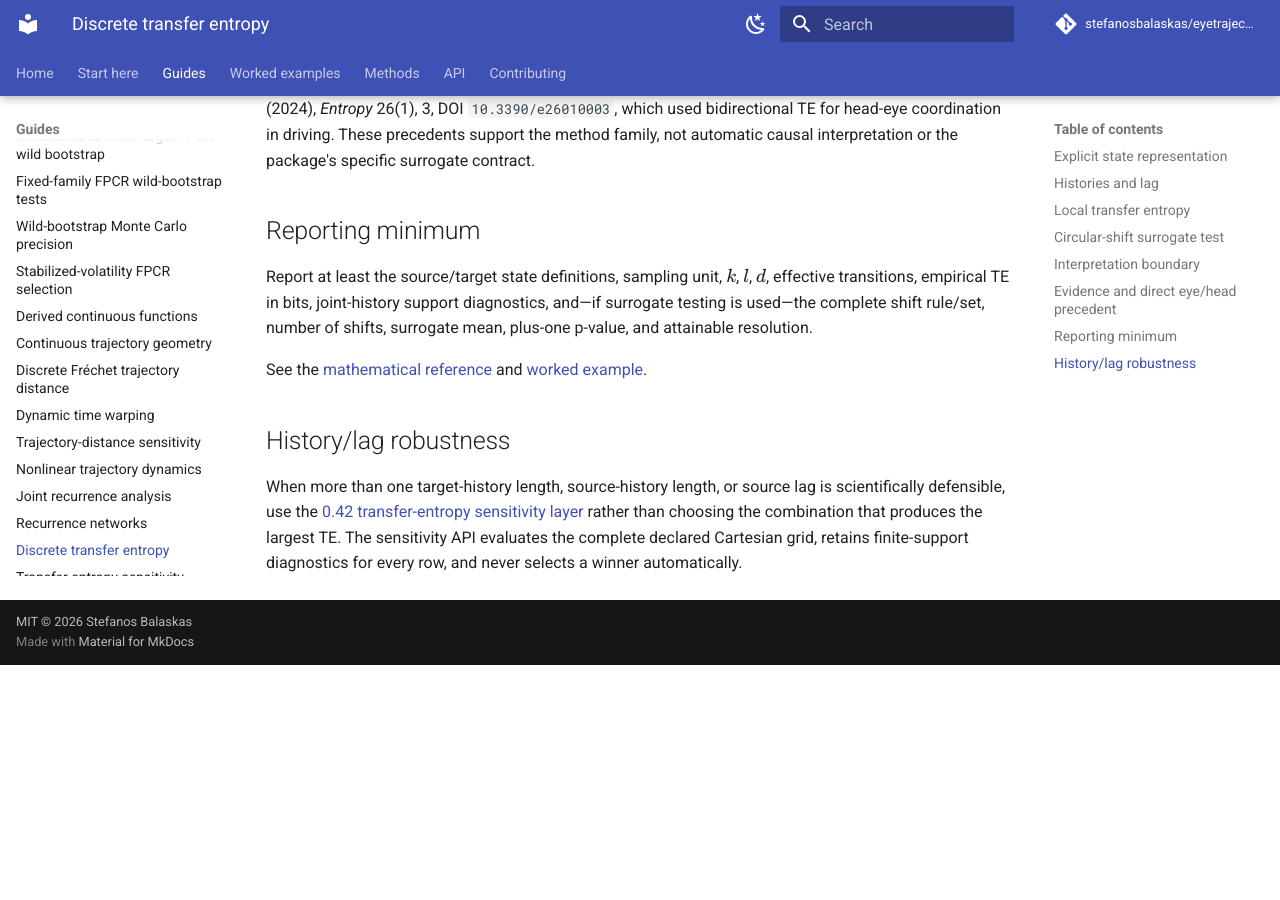
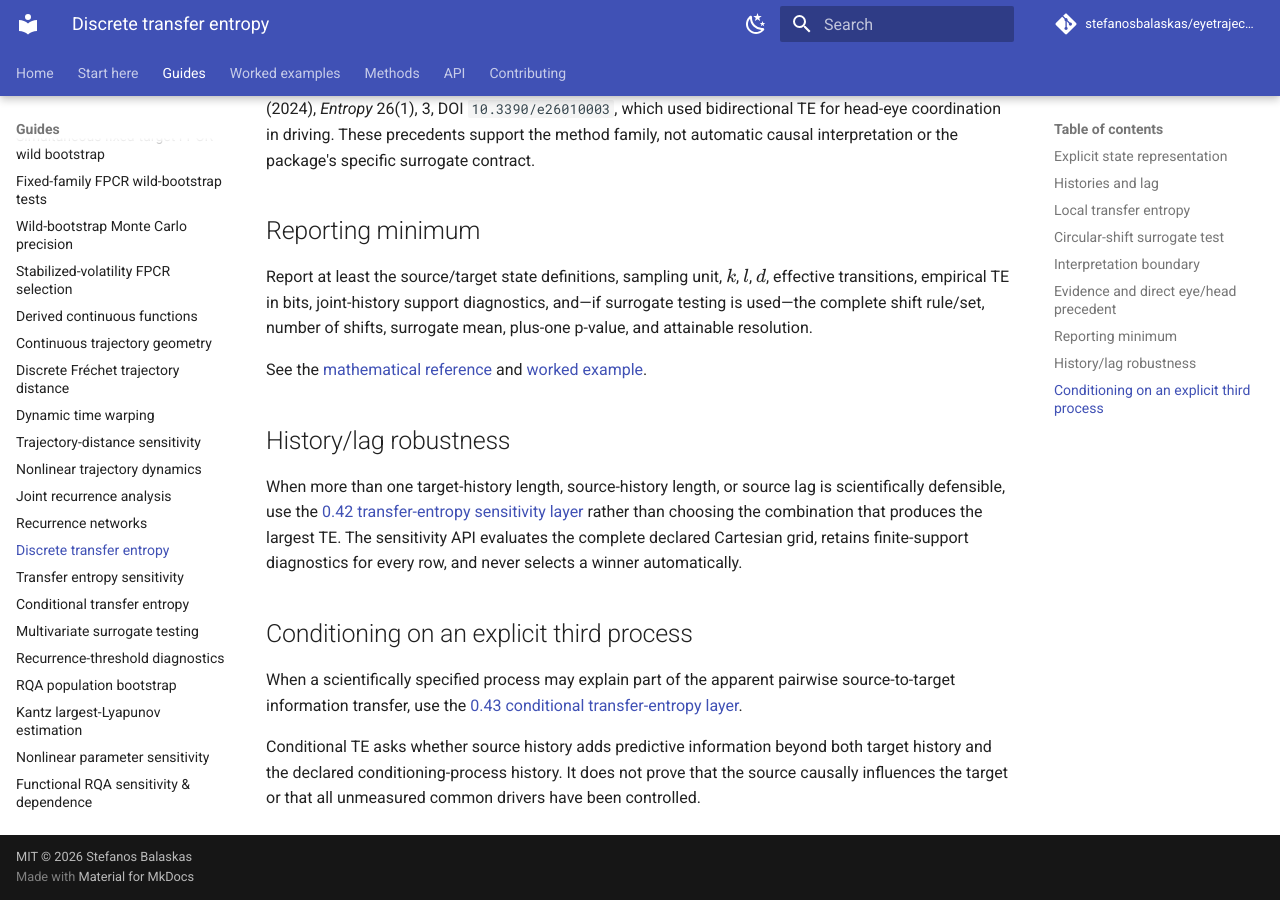
Before and after one commit to stefanosbalaskas/eyetrajectoriespy, an MkDocs documentation site: the page built from docs/methods/transfer-entropy.md, in a window 1280 px wide and 900 px high, scrolled down 2244 px. Built offline with MkDocs 1.6.1 and Material for MkDocs 9.7.7, drawn with Linux system fonts in a browser that asks for light colours; comment, search, counter and statistics services are not loaded; before the commit the page ends 2909 px from its top, so only the background shows below that.

Commit message:
Link pairwise TE to conditional transfer entropy

```diff
--- a/docs/methods/transfer-entropy.md
+++ b/docs/methods/transfer-entropy.md
@@ -123,3 +123,14 @@ rather than choosing the combination that produces the largest TE. The
 sensitivity API evaluates the complete declared Cartesian grid, retains
 finite-support diagnostics for every row, and never selects a winner
 automatically.
+
+## Conditioning on an explicit third process
+
+When a scientifically specified process may explain part of the apparent
+pairwise source-to-target information transfer, use the
+[0.43 conditional transfer-entropy layer](conditional-transfer-entropy.md).
+
+Conditional TE asks whether source history adds predictive information beyond
+both target history and the declared conditioning-process history. It does not
+prove that the source causally influences the target or that all unmeasured
+common drivers have been controlled.
```
